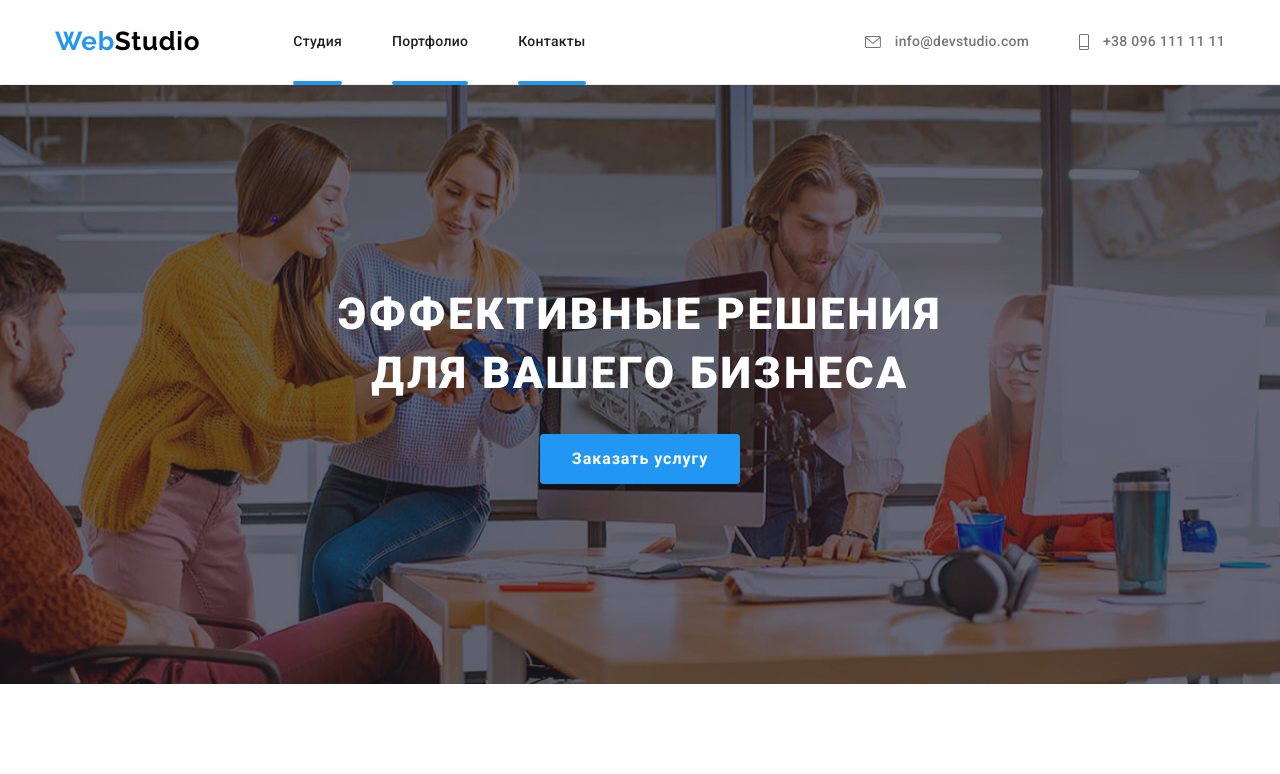
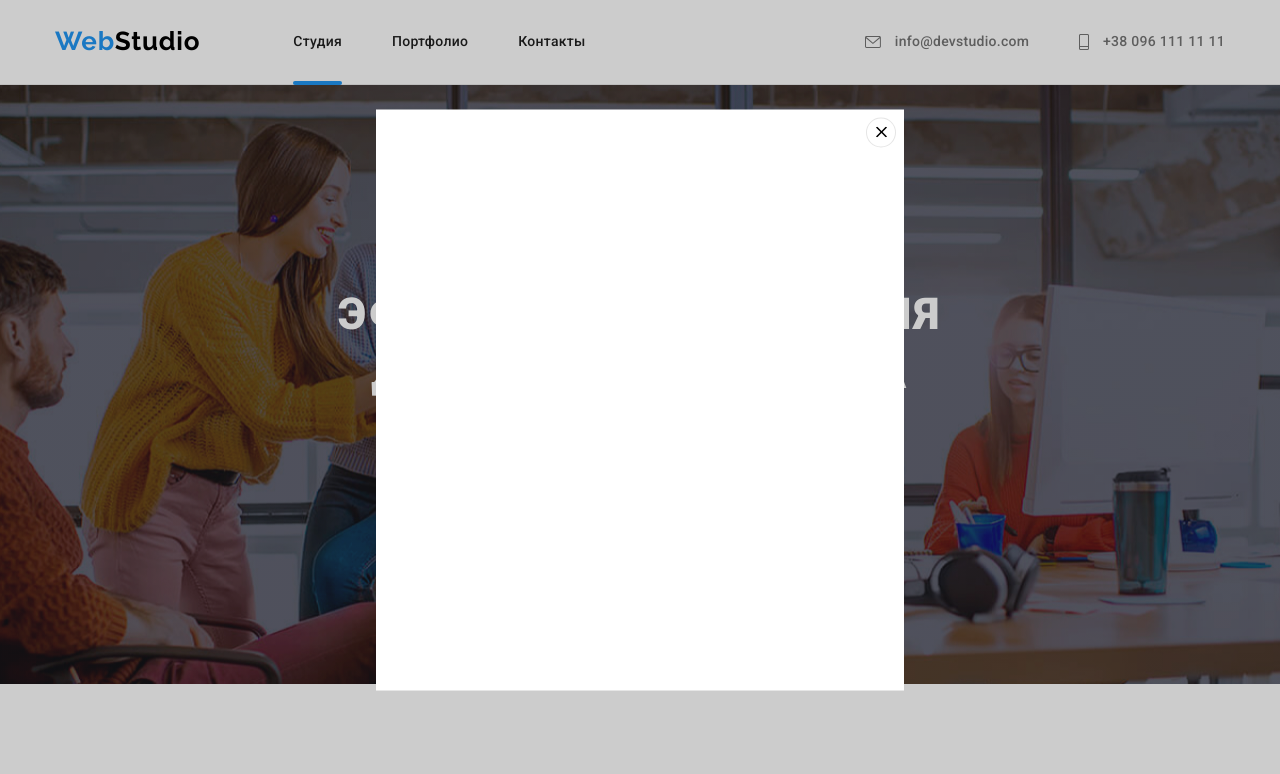
Before and after one commit to TanyaSarapina/goit-markup-hw-05, a plain HTML site: page index.html in a window 1280 px wide. Both pictures are taken after a click on the button "Заказать услугу". Shown: the top 774 px of the page. Drawn offline with nearby package versions, Linux system fonts and the light colour scheme.

Commit message:
makes a modal

```diff
--- a/css/styles.css
+++ b/css/styles.css
@@ -88,10 +88,10 @@ img {
   display: flex;
 }
 
-.header-link {
+.current {
   position: relative;
 }
-.header-link::after {
+.current::after {
   content: "";
   width: 100%;
   height: 4px;
@@ -125,6 +125,7 @@ img {
   color: #212121;
   padding-top: 32px;
   padding-bottom: 32px;
+  transition: color 250ms cubic-bezier(0.4, 0, 0.2, 1);
 }
 .header-link:hover,
 .header-link:focus {
@@ -144,6 +145,7 @@ img {
   padding-bottom: 32px;
   color: #757575;
   margin-right: 50px;
+  transition: color 250ms cubic-bezier(0.4, 0, 0.2, 1);
 }
 .header-mail:hover,
 .header-mail:focus {
@@ -159,6 +161,7 @@ img {
   padding-top: 32px;
   padding-bottom: 32px;
   color: #757575;
+  transition: color 250ms cubic-bezier(0.4, 0, 0.2, 1);
 }
 .header-tel:hover,
 .header-tel:focus {
@@ -358,6 +361,8 @@ img {
   justify-content: center;
   border-radius: 50%;
   background-color: #ffffff;
+  transition: background-color 250ms cubic-bezier(0.4, 0, 0.2, 1),
+    fill 250ms cubic-bezier(0.4, 0, 0.2, 1);
 }
 .socials-link:hover,
 .socials-link:focus {
@@ -399,6 +404,8 @@ img {
   border: 1px solid #afb1b8;
   border-radius: 4px;
   background-color: #ffffff;
+  transition: border 250ms cubic-bezier(0.4, 0, 0.2, 1),
+    fill 250ms cubic-bezier(0.4, 0, 0.2, 1);
 }
 .client-link:hover,
 .client-link:focus {
@@ -479,6 +486,7 @@ img {
   justify-content: center;
   border-radius: 50%;
   background-color: rgba(255, 255, 255, 0.1);
+  transition: background-color 250ms cubic-bezier(0.4, 0, 0.2, 1);
 }
 .footer-socials-link:hover,
 .footer-socials-link:focus {
@@ -529,6 +537,9 @@ img {
   margin-right: 8px;
   padding: 0;
   border: none;
+  transition: box-shadow 250ms cubic-bezier(0.4, 0, 0.2, 1),
+    background-color 250ms cubic-bezier(0.4, 0, 0.2, 1),
+    color 250ms cubic-bezier(0.4, 0, 0.2, 1);
 }
 .button-all {
   width: 73px;
@@ -569,10 +580,10 @@ img {
 .projects-item {
   margin-right: 30px;
   margin-bottom: 30px;
+  transition: box-shadow 250ms cubic-bezier(0.4, 0, 0.2, 1);
 }
 .projects-item:hover {
   box-shadow: 0px 4px 4px rgba(0, 0, 0, 0.25);
-  transition-timing-function: 250ms cubic-bezier(0.4, 0, 0.2, 1);
 }
 
 .projects-card {
@@ -627,3 +638,41 @@ img {
 .projects-link:focus .overlay {
   transform: translateY(0%);
 }
+
+/* ------------------MODAL WINDOW------------- */
+.backdrop {
+  position: fixed;
+  top: 0;
+  left: 0;
+  width: 100vw;
+  height: 100vh;
+  background-color: rgba(0, 0, 0, 0.2);
+  transition: opacity 250ms cubic-bezier(0.4, 0, 0.2, 1),
+    visibility 250ms cubic-bezier(0.4, 0, 0.2, 1);
+}
+.modal {
+  position: absolute;
+  left: 50%;
+  top: 50%;
+  width: 528px;
+  height: 581px;
+  background-color: #ffffff;
+  transform: translate(-50%, -50%);
+}
+.close-btn {
+  position: absolute;
+  top: 8px;
+  right: 8px;
+  width: 30px;
+  height: 30px;
+  border-radius: 50%;
+  border: 1px solid rgba(0, 0, 0, 0.1);
+  background-color: #ffffff;
+  padding: 0;
+}
+
+.is-hidden {
+  opacity: 0;
+  visibility: hidden;
+  pointer-events: none;
+}
--- a/index.html
+++ b/index.html
@@ -23,7 +23,7 @@
             <a href="./index.html" class="header-logo link animate__animated animate__fadeInLeft">Web<span class="header-logo-part">Studio</span></a>
             <ul class="header-list list">
                 <li class="header-item">
-                    <a class="header-link link" href="./index.html">Студия</a>
+                    <a class="header-link link current" href="./index.html">Студия</a>
                 </li>
                 <li class="header-item">
                     <a class="header-link link" href="./portfolio.html">Портфолио</a>
@@ -52,7 +52,7 @@
         <section class="hero">
           <div class="container"></div>
            <h1 class="hero-title">Эффективные решения <br> для вашего бизнеса</h1>
-            <button type="button" class="hero-button">Заказать услугу</button>
+            <button type="button" class="hero-button" data-modal-open>Заказать услугу</button>
             </div>
             </section>
 <!-- Особенности -->
@@ -388,6 +388,16 @@
         </div>
         </div>
     </footer>
-    <script src="./js/modal.js></script>
+    <div class="backdrop is-hidden" data-modal>
+     <div class="modal">
+         <button type="button" class="close-btn" data-modal-close>
+        <svg class="" width="11" height="11">
+            <use href="./images/icons.svg#icon-cross"></use>
+            </svg>
+         </button>
+     </div>
+    </div>
+
+    <script src="./js/modal.js"></script>
 </body>
 </html>
```
Also changed, not shown: portfolio.html (+8 -4 lines).
